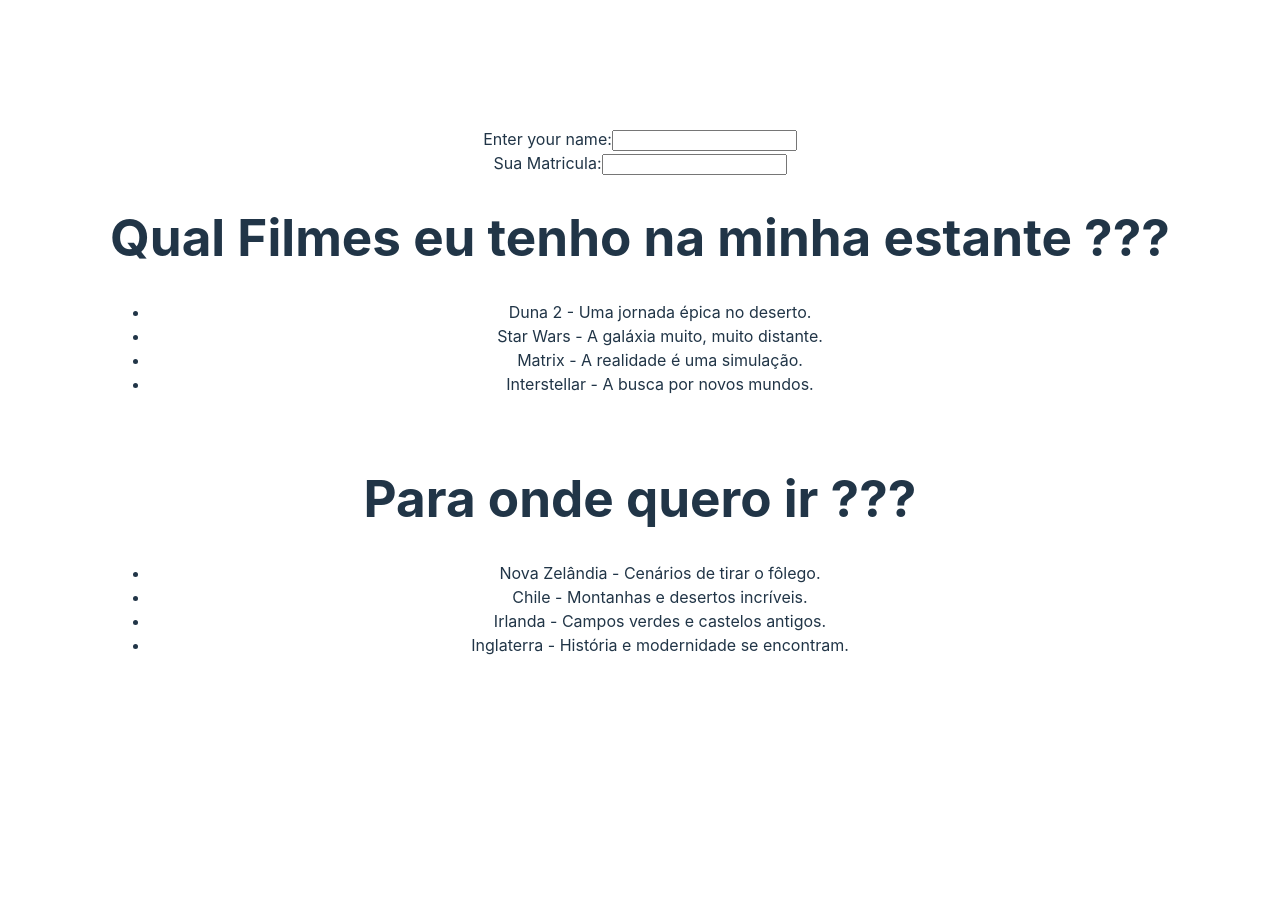
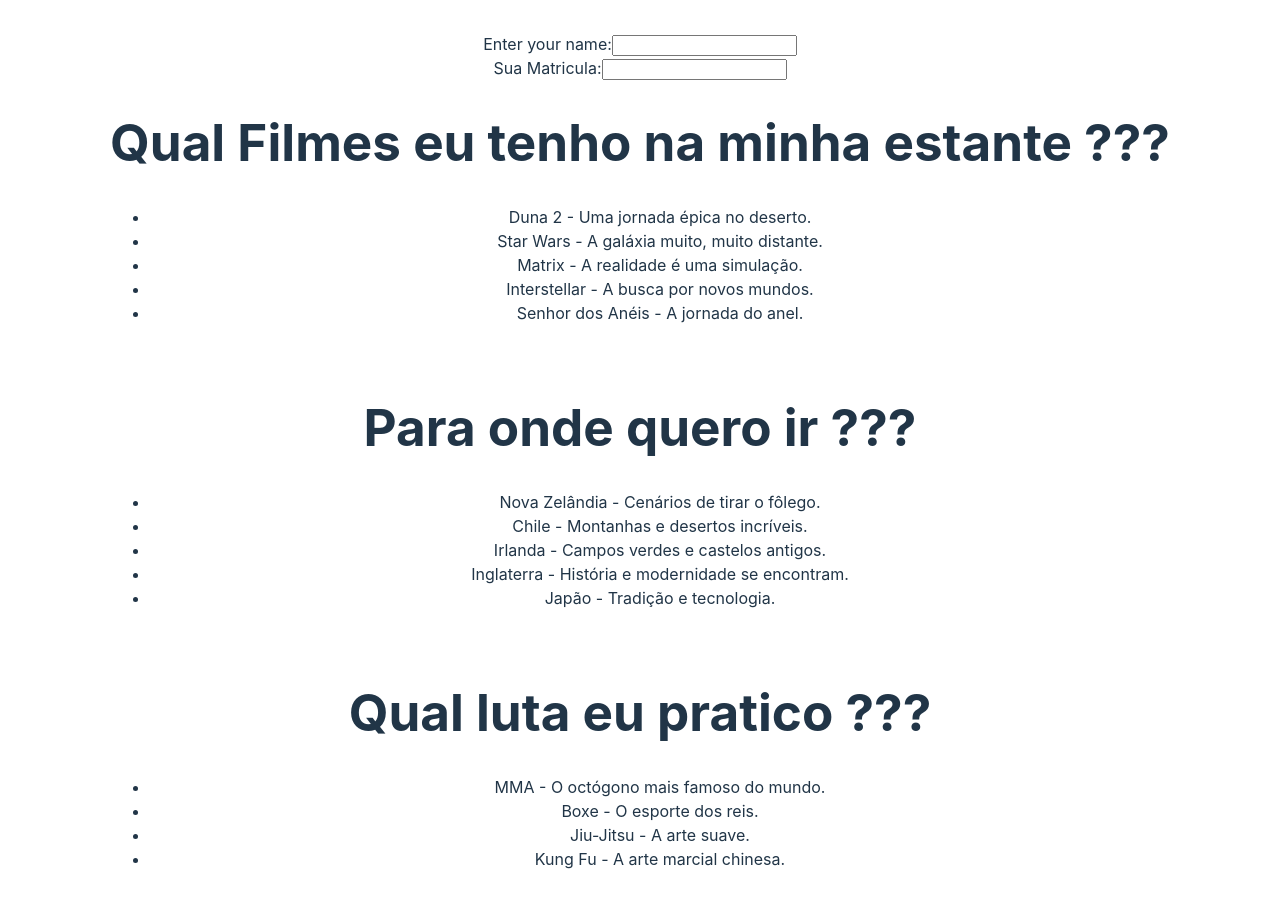
Before and after one commit to DFL010492/ATV6, a React (Vite) app in the folder ATV06/: page / in a window 1280 px wide. Shown: the top 908 px of the page. Before the commit the page ends 800 px from the top, so only its background shows below. Built offline with nearby package versions, Linux system fonts and the light colour scheme.

Commit message:
Adicionou Listas de Luta

```diff
--- a/ATV06/src/components/SecondComponent.jsx
+++ b/ATV06/src/components/SecondComponent.jsx
@@ -14,6 +14,7 @@
         { id: 2, nome: 'Star Wars', frase: 'A galáxia muito, muito distante.' },
         { id: 3, nome: 'Matrix', frase: 'A realidade é uma simulação.' },
         { id: 4, nome: 'Interstellar', frase: 'A busca por novos mundos.' },
+        { id: 5, nome: 'Senhor dos Anéis', frase: 'A jornada do anel.' },
     ];
 
     const Paises = [
@@ -21,7 +22,15 @@
         { id: 2, nome: 'Chile', frase: 'Montanhas e desertos incríveis.' },
         { id: 3, nome: 'Irlanda', frase: 'Campos verdes e castelos antigos.' },
         { id: 4, nome: 'Inglaterra', frase: 'História e modernidade se encontram.' },
+        { id: 5, nome: 'Japão', frase: 'Tradição e tecnologia.' },
     ];
+
+    const Lutas = [
+        { id: 1, nome: 'MMA', frase: 'O octógono mais famoso do mundo.' },
+        { id: 2, nome: 'Boxe', frase: 'O esporte dos reis.' },
+        { id: 3, nome: 'Jiu-Jitsu', frase: 'A arte suave.' },
+        { id: 4, nome: 'Kung Fu', frase: 'A arte marcial chinesa.' },
+    ]
 
   return (
     <>
@@ -38,6 +47,13 @@
                 {Paises.map((pais) => <Propt key={pais.id} nome={pais.nome} frase={pais.frase}/> )}
             </ul>
         </div>
+        <br/>
+        <div>
+            <h1>Qual luta eu pratico ???</h1>
+            <ul>
+                {Lutas.map((luta) => <Propt key={luta.id} nome={luta.nome} frase={luta.frase}/> )}
+            </ul>
+        </div>
     </>
   );
 };
```
